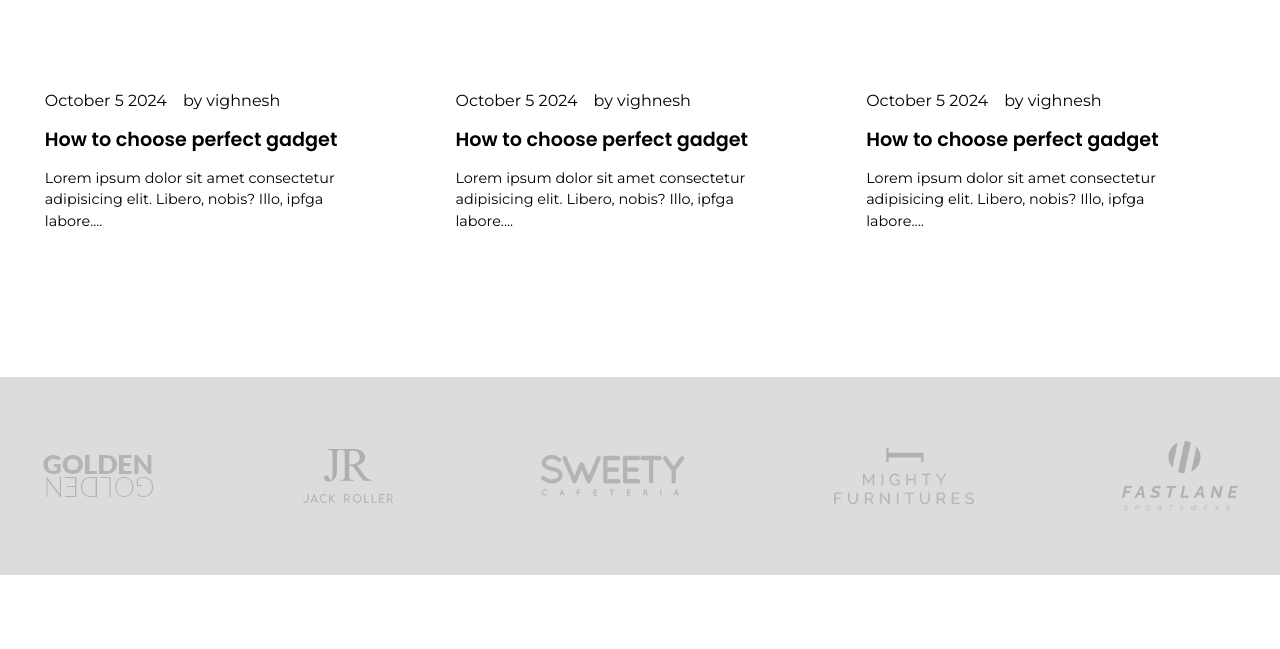
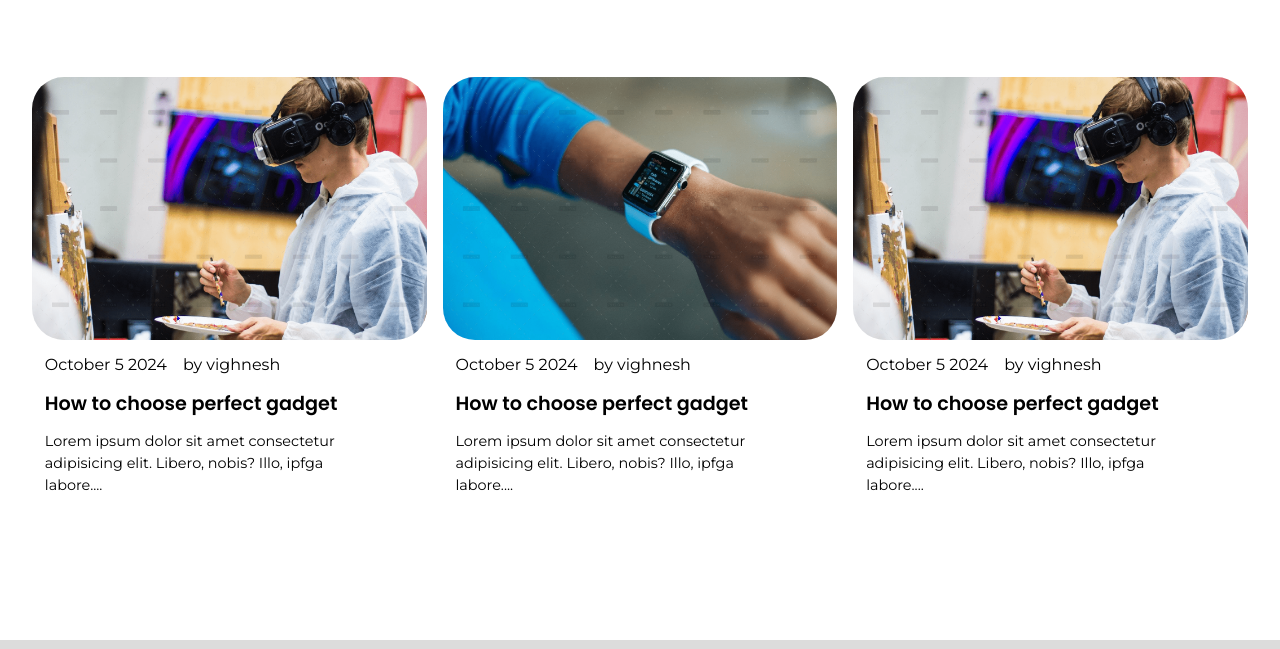
Before and after one commit to thevighneshpawar/Ecommerce, a plain HTML site: page index.html in a window 1280 px wide. Shown: the part 4228-4877 px from the top of the page. Drawn offline with nearby package versions, Linux system fonts and the light colour scheme; the site is published under a folder, as on GitHub Pages, so addresses that start at the root find nothing.

Commit message:
Update index.html

```diff
--- a/index.html
+++ b/index.html
@@ -434,7 +434,7 @@
 
             <!-- =============== 1 ===================== -->
             <div class="news  grid">
-                <img src="/image/news-1.png" alt="">
+                <img src="image/news-1.png" alt="">
                 <div class="padding-inline fs-montserrat fs-100 flex">
                     <p>October 5 2024</p>
                     <p>by vighnesh</p>
@@ -446,7 +446,7 @@
 
              <!-- =============== 2 ===================== -->
              <div class="news  grid">
-                <img src="/image/news-2.png" alt="">
+                <img src="image/news-2.png" alt="">
                 <div class="padding-inline fs-montserrat fs-100 flex">
                     <p>October 5 2024</p>
                     <p>by vighnesh</p>
@@ -458,7 +458,7 @@
 
              <!-- =============== 3 ===================== -->
              <div class="news  grid">
-                <img src="/image/news-1.png" alt="">
+                <img src="image/news-1.png" alt="">
                 <div class="padding-inline fs-montserrat fs-100 flex">
                     <p>October 5 2024</p>
                     <p>by vighnesh</p>
```
